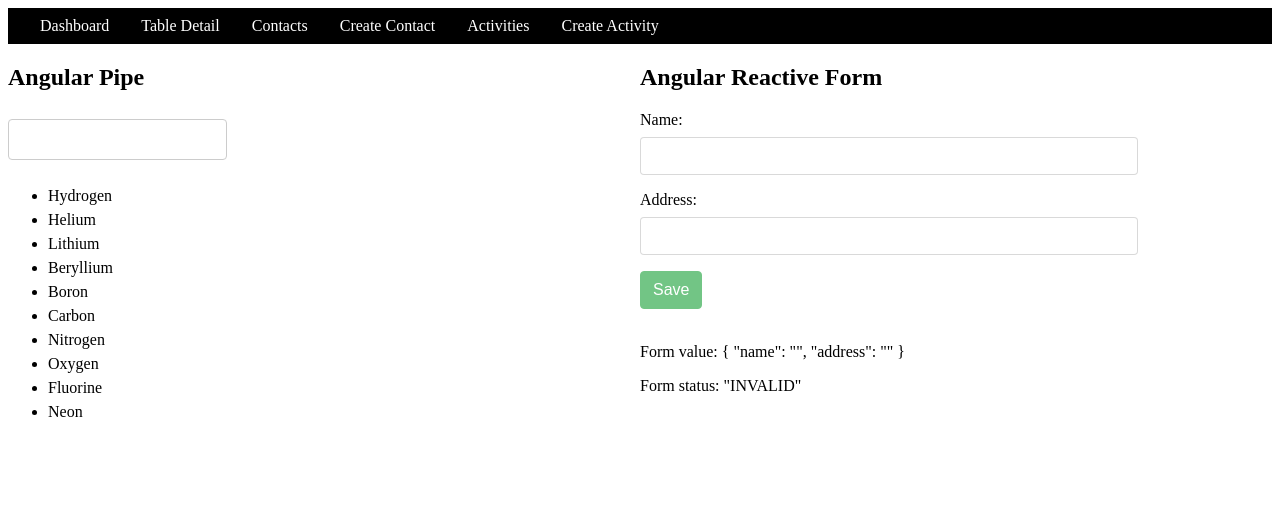
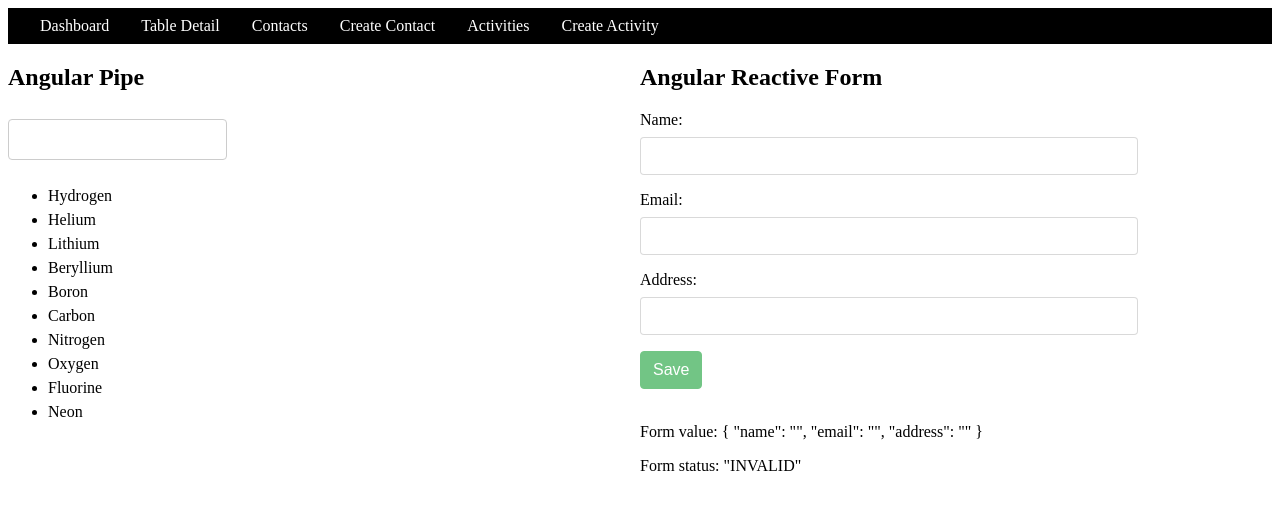
Before and after one commit to mail2ranjithp/training_anguar_app, an Angular app: page /dashboard in a window 1280 px wide. Shown: the top 510 px of the page. Built offline with nearby package versions, Linux system fonts and the light colour scheme.

Commit message:
email validation and email field

```diff
--- a/src/app/dashboard/dashboard.component.html
+++ b/src/app/dashboard/dashboard.component.html
@@ -22,6 +22,20 @@
                 Name is required.
               </div>
           </div>
+
+          <div class="form-group">
+            <label>Email:</label>
+            <input class="form-control" formControlName="email" type="text">
+        </div>
+        <div *ngIf="angForm.controls['email'].invalid && (angForm.controls['email'].dirty || angForm.controls['email'].touched)" class="alert alert-danger">
+            <div *ngIf="angForm.controls['email'].errors.required">
+              Email is required.
+            </div>
+            <div *ngIf="angForm.controls['email'].errors.pattern">
+                Email is not valid
+            </div>
+        </div>
+
            <div class="form-group">
               <label>Address:</label>
               <input class="form-control" formControlName="address" type="text">
@@ -38,20 +52,22 @@
     <br />
     <p>Form value: {{ angForm.value | json }}</p>
     <p>Form status: {{ angForm.status | json }}</p>
-  </div>
 
     <table class="addressTable" *ngIf="dataSource.length">
 
         <thead>
             <tr>
                 <th> Name </th>
+                <th> Email </th>
                 <th> Address </th>
             </tr>
         </thead>
         <tbody>
             <tr *ngFor="let array of dataSource;">
                 <td> {{array.name}} </td>
+                <td> {{array.email}} </td>
                 <td> {{array.address}} </td>
             </tr>
           </tbody>
       </table>
+</div>
--- a/src/app/dashboard/dashboard.component.ts
+++ b/src/app/dashboard/dashboard.component.ts
@@ -15,16 +15,20 @@
   public filter:string = '';
   name: string;
   address : string;
-  dataSource: Array<{name: string, address: string}> = []
+  dataSource: Array<{name: string, email: string, address: string}> = []
   public list:any[] = productList.products;
 
   angForm: FormGroup;
    constructor(private fb: FormBuilder) {
     this.createForm();
   }
+
+  emailPattern = "^[a-z0-9._%+-]+@[a-z0-9.-]+\.[a-z]{2,4}$";
+
    createForm() {
     this.angForm = this.fb.group({
        name: ['', Validators.required ],
+       email: ['', [Validators.required, Validators.pattern(this.emailPattern)]],
        address: ['', Validators.required ]
     });
   }
@@ -35,7 +39,7 @@
   onSubmit() {
     if(this.angForm.valid){
 
-      this.dataSource.push({name: this.angForm.value.name, address: this.angForm.value.address });
+      this.dataSource.push({name: this.angForm.value.name, email: this.angForm.value.email, address: this.angForm.value.address });
       //console.log("form submitted", this.dataSource);
     }
 
```
Lines whose indentation alone changed are shown as unchanged.
